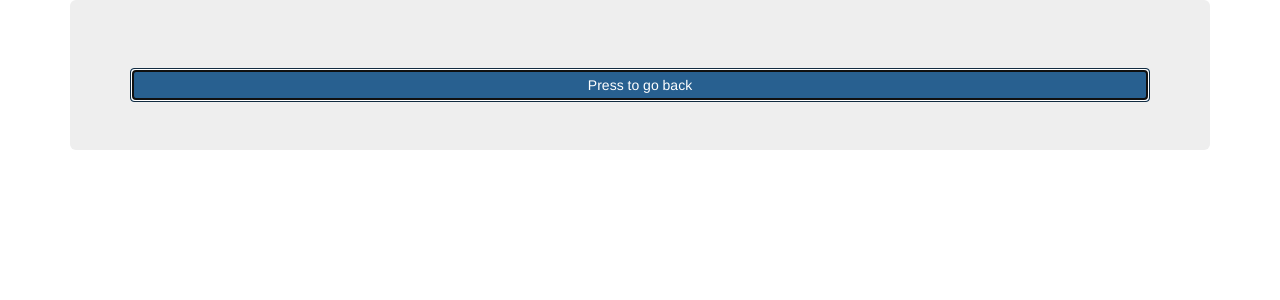
After one commit to iamtalhaasghar/data-entry-web-based-software, a Python web app: template crudapp/view/templates/server_error.html in a window 1280 px wide. The commit adds this page. Shown: the top 300 px of the page. Run offline with Jinja, Linux system fonts and the light colour scheme; the template is opened without the code that fills it, so the values that code supplies are empty; some libraries are stand-ins or nearby versions.

Commit message:
Serve 505 server error pages

```diff
--- a/crudapp/model/curl_print.py
+++ b/crudapp/model/curl_print.py
@@ -21,9 +21,13 @@ def print_incoming_request(request):
     if request.mimetype == 'application/json':
         print '< request data is json:'
         print wrap_json(request.data, '<')
+
     elif request.mimetype == 'application/x-www-form-urlencoded':
         print '< request data is x-www-form-urlencoded:'
         print request.form
+
+    else:
+        pass
 
     print('')
 
--- a/crudapp/view/templates/index.html
+++ b/crudapp/view/templates/index.html
@@ -59,7 +59,7 @@
     <div class="col-sm-4">
     <input type="text" name="firstname" class="form-control"
             placeholder="Enter first name"
-            required
+
             minlength="2"
             autofocus
             class="form-control"
--- /dev/null
+++ b/crudapp/view/templates/server_error.html
@@ -0,0 +1,52 @@
+<!DOCTYPE html>
+<html xml:lang="en" lang="en">
+
+<head>
+<!-- Common headers -->
+<meta http-equiv="Content-Type" content="text/html; charset=utf-8" />
+<title> Minimal demo of Flask and SQLAlchemy </title>
+
+<meta name="viewport" content="width=device-width, initial-scale=1">
+
+<!-- Latest compiled and minified CSS -->
+<link rel="stylesheet" href="http://maxcdn.bootstrapcdn.com/bootstrap/3.3.4/css/bootstrap.min.css">
+
+<!-- jQuery library -->
+<script src="https://ajax.googleapis.com/ajax/libs/jquery/1.11.1/jquery.min.js"></script>
+
+<!-- Latest compiled JavaScript -->
+<script src="http://maxcdn.bootstrapcdn.com/bootstrap/3.3.4/js/bootstrap.min.js"></script>
+
+
+</head>
+
+
+<body >
+
+
+
+<div class="container">
+  <div class="jumbotron">
+
+    <h1> {{ msg }}</h1>
+
+
+    <form
+      action="javascript:history.back()" method="get" role="form"
+      class="form-horizontal"
+      >
+    <button class="btn btn-primary btn-block" type="submit" autofocus>
+        Press to go back
+    </button>
+
+</form>
+
+</div>
+
+</div>
+
+
+
+
+</body>
+</html>
```
Also changed, not shown: crudapp/controller/main_controller.py (+10 -1 lines).
